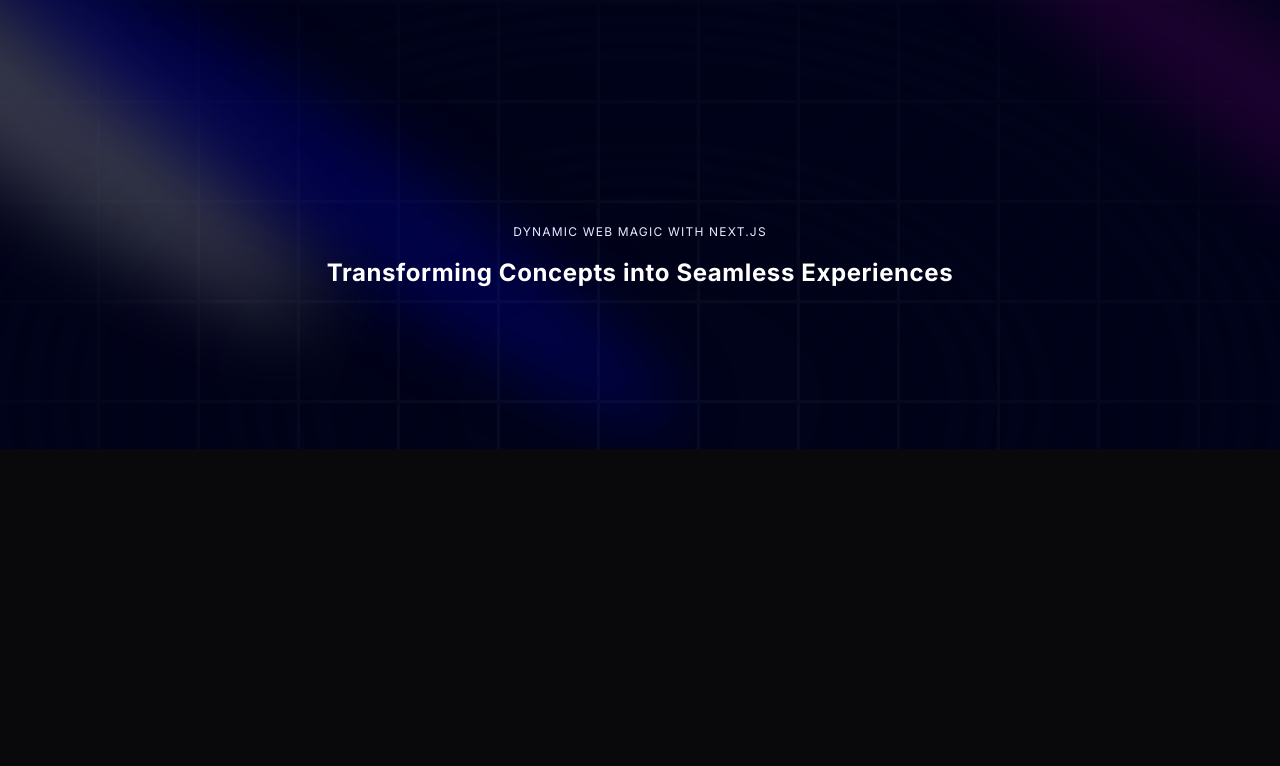
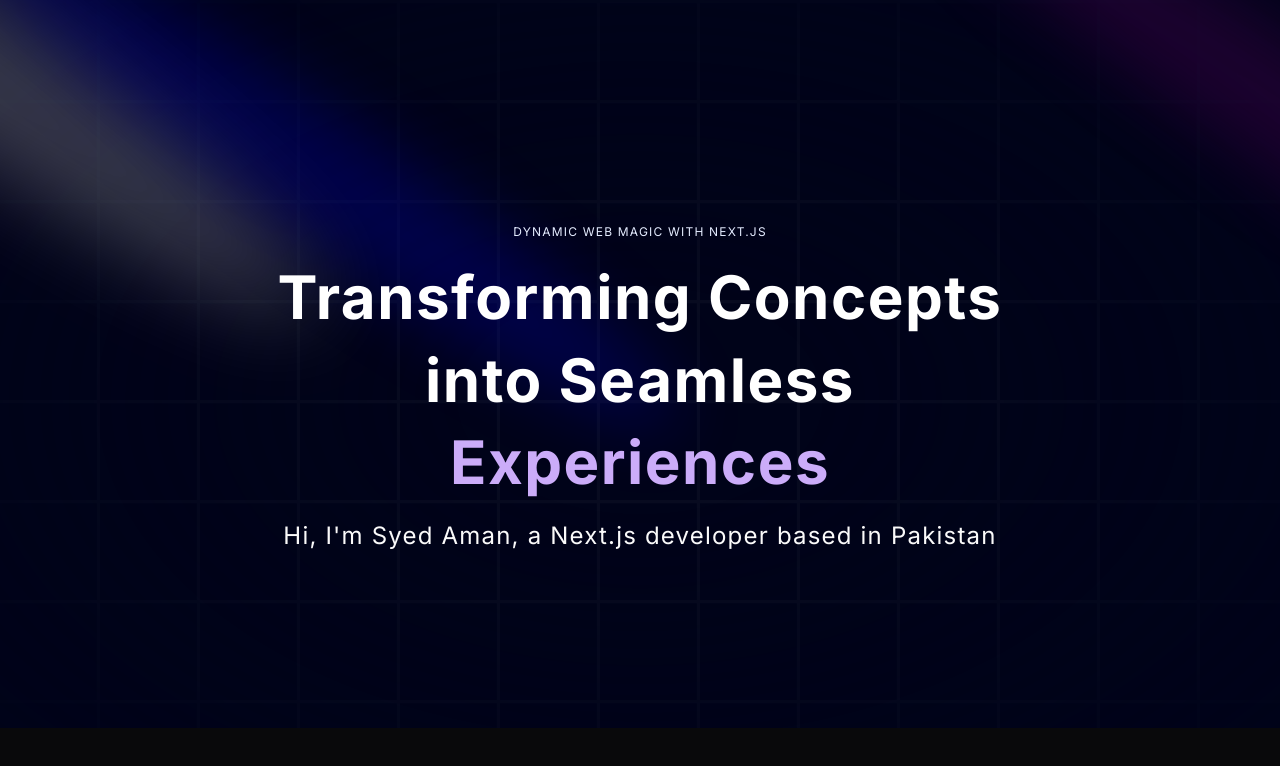
Before and after one commit to amanxsyed/Portfolio, a Next.js app in the folder portfolio/: page / in a window 1280 px wide. Shown: the top 766 px of the page. Built offline with nearby package versions, Linux system fonts and the light colour scheme.

Commit message:
add introduction paragraph to Hero component and update TextGenerateEffect styling

```diff
--- a/portfolio/components/Hero.tsx
+++ b/portfolio/components/Hero.tsx
@@ -23,6 +23,7 @@
         <div className="max-w-[89vw] md:max-w-2xl lg:max-w-[60vw] flex flex-col items-center justify-center">
           <h2 className="uppercase  tracking-widest text-xs text-center text-blue-100 max-w-80 ">Dynamic Web Magic with Next.js</h2>
           <TextGenerateEffect words="Transforming Concepts into Seamless Experiences" className="text-[40px] md:text-5xl lg:text-6xl text-center" />
+          <p className="text-center md:tracking-wider mb-4 text-sm mb:text-lg lg:text-2xl ">Hi, I&apos;m Syed Aman, a Next.js developer based in Pakistan</p>
         </div>
       </div>
     </div>
--- a/portfolio/components/ui/TextGenerateEffect.tsx
+++ b/portfolio/components/ui/TextGenerateEffect.tsx
@@ -37,10 +37,10 @@
           return (
             <motion.span
               key={word + idx}
-              className="dark:text-white text-black opacity-0"
-              style={{
-                filter: filter ? "blur(10px)" : "none",
-              }}
+              className={`${idx > 3 ? 'text-purple':'dark:text-white text-black' } opacity-0`}
+              // style={{
+              //   filter: filter ? "blur(10px)" : "none",
+              // }}
             >
               {word}{" "}
             </motion.span>
@@ -52,8 +52,8 @@
 
   return (
     <div className={cn("font-bold", className)}>
-      <div className="mt-4">
-        <div className=" dark:text-white text-black text-2xl leading-snug tracking-wide">
+      <div className="my-4">
+        <div className=" dark:text-white text-black  leading-snug tracking-wide">
           {renderWords()}
         </div>
       </div>
```
